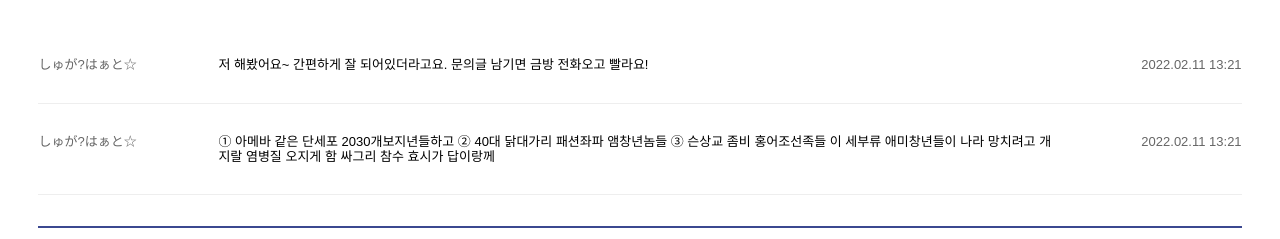
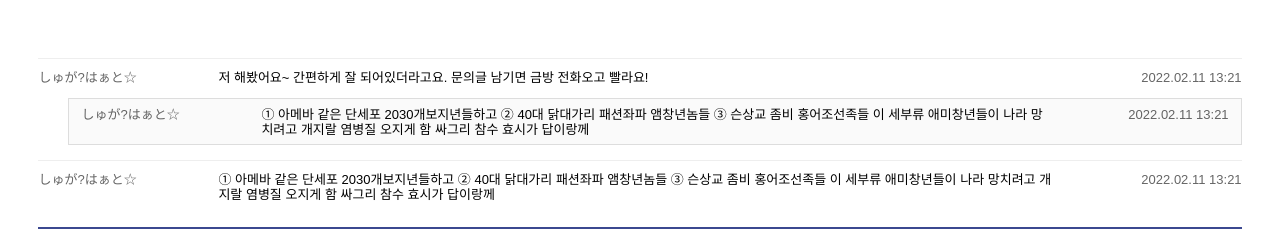
Before and after one commit to anjitpariyar/Board, a Next.js app: page /product/0055 in a window 1280 px wide. Shown: the part 5614-5853 px from the top of the page. Built offline with nearby package versions, Linux system fonts and the light colour scheme.

Commit message:
comment reply added

```diff
--- a/components/CommentBox.tsx
+++ b/components/CommentBox.tsx
@@ -13,6 +13,7 @@ interface Props {
   child?: boolean;
   threads?: Array<object>;
   key?: string;
+  inside?: boolean;
 }
 
 const CommentBox: React.FC<Props> = ({
@@ -23,6 +24,7 @@ const CommentBox: React.FC<Props> = ({
   date,
   threads,
   child,
+  inside,
 }) => {
   const [commentId, setCommentId] = useState(false);
 
@@ -31,6 +33,7 @@ const CommentBox: React.FC<Props> = ({
       <Card
         parent={parent}
         onClick={() => setCommentId((commentId) => !commentId)}
+        inside={inside}
       >
         <Date>{name}</Date>
         <CardBody>
@@ -39,18 +42,40 @@ const CommentBox: React.FC<Props> = ({
         <Date style={{ textAlign: "right" }}>{date}</Date>
       </Card>
       {commentId && <CommentForm />}
-      <Divider grey={true} style={{ margin: "30px 0" }} />
+
+      {child && (
+        <div style={{ marginBottom: "15px" }}>
+          {threads?.map((data: Props, index) => {
+            return (
+              <>
+                <CommentBox
+                  {...data}
+                  key={index.toString() + data?.date}
+                  inside={true}
+                />
+              </>
+            );
+          })}
+        </div>
+      )}
     </>
   );
 };
 
 export default CommentBox;
 
-const Card = styled.article<{ parent?: boolean }>`
+const Card = styled.article<{ parent?: boolean; inside?: boolean }>`
   font-size: 13px;
   display: flex;
   justify-content: space-between;
   gap: 30px;
+  cursor: pointer;
+  border-top: 1px solid #eee;
+
+  padding: ${({ inside }) => (inside ? "9px 12px 7px" : "12px 0")};
+  border: ${({ inside }) => inside && "1px solid #ddd"};
+  background-color: ${({ inside }) => inside && "#fafafa"};
+  margin-left: ${({ inside }) => inside && "30px"};
 `;
 
 const CardBody = styled.div`
--- a/pages/product/[pid].tsx
+++ b/pages/product/[pid].tsx
@@ -11,12 +11,15 @@ const Post = () => {
   const datas = [
     {
       name: "しゅが?はぁと☆",
+      id: 1,
       text: " 저 해봤어요~ 간편하게 잘 되어있더라고요. 문의글 남기면 금방 전화오고 빨라요!",
       date: "2022.02.11 13:21",
       parent: true,
       child: true,
       threads: [
         {
+          id: 3,
+
           name: "しゅが?はぁと☆",
           text: "① 아메바 같은 단세포 2030개보지년들하고 ② 40대 닭대가리 패션좌파 앰창년놈들 ③ 슨상교 좀비 홍어조선족들 이 세부류 애미창년들이 나라 망치려고 개지랄 염병질 오지게 함 싸그리 참수 효시가 답이랑께",
           date: "2022.02.11 13:21",
@@ -25,6 +28,7 @@ const Post = () => {
       ],
     },
     {
+      id: 2,
       me: true,
       name: "しゅが?はぁと☆",
       text: " ① 아메바 같은 단세포 2030개보지년들하고 ② 40대 닭대가리 패션좌파 앰창년놈들 ③ 슨상교 좀비 홍어조선족들 이 세부류 애미창년들이 나라 망치려고 개지랄 염병질 오지게 함 싸그리 참수 효시가 답이랑께",
```
